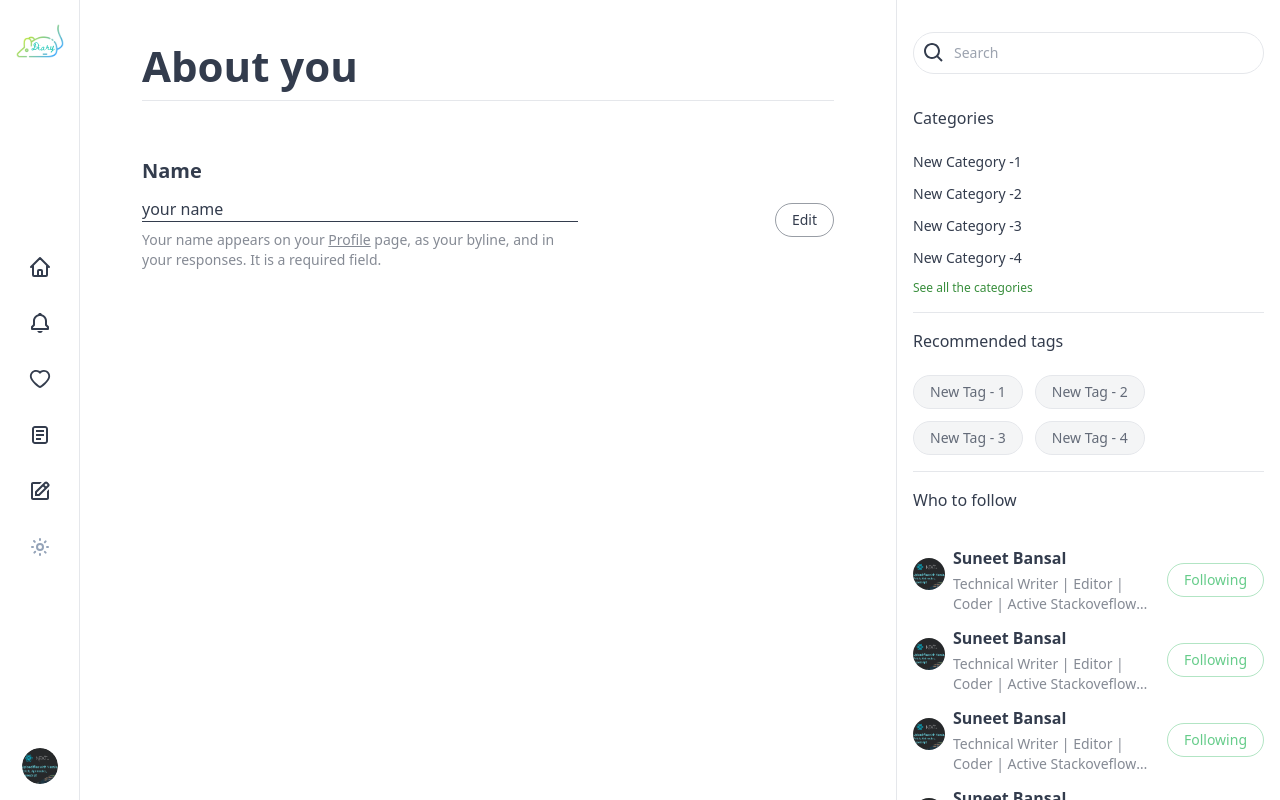
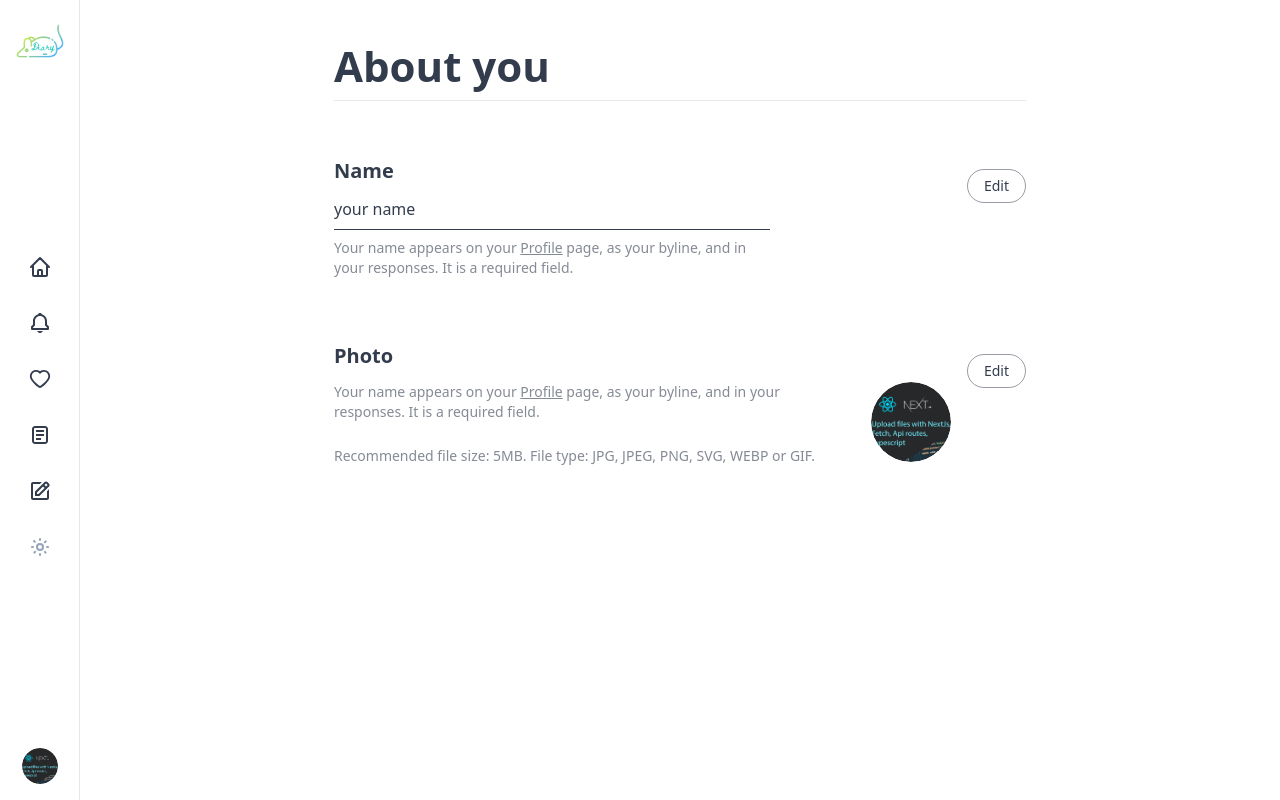
Before and after one commit to tuhinsaud4614/graphql-blog, a Next.js app in the folder frontend-web/: page /account/settings in a window 1280 px wide. Built offline with nearby package versions, Linux system fonts and the light colour scheme.

Commit message:
Page:Settings
AvatarEdit component created

```diff
--- /dev/null
+++ b/frontend-web/components/settings/AvatarEdit.tsx
@@ -0,0 +1,79 @@
+import { Button } from "components";
+import Link from "next/link";
+import { useState } from "react";
+import { ROUTES } from "utils/constants";
+import AvatarPicker from "./AvatarPicker";
+
+const className = {
+  item: "py-8 flex flex-wrap sm:flex-nowrap items-center justify-between space-y-3",
+  itemLeft: "flex-auto flex flex-col mr-4",
+  label: "mb-3 font-bold !text-xl text-neutral dark:text-neutral-dark",
+  leftBottom: "flex justify-between",
+  info: "text-neutral/60 dark:text-neutral-dark/60 text-sm",
+  itemRight: "flex self-start shrink-0",
+};
+
+export default function NameEdit() {
+  const [editable, setEditable] = useState(false);
+  const [image, setImage] = useState<File | null>(null);
+
+  return (
+    <li className={className.item}>
+      <div className={className.itemLeft}>
+        <label className={className.label}>Photo</label>
+        <div className={className.leftBottom}>
+          <div>
+            <p className={className.info}>
+              Your name appears on your{" "}
+              <Link href={ROUTES.authorProfile("2")} passHref>
+                <a aria-label="Profile" className="underline">
+                  Profile
+                </a>
+              </Link>{" "}
+              page, as your byline, and in your responses. It is a required
+              field.
+            </p>
+            <br />
+            <p className={className.info}>
+              Recommended file size: 5MB. File type: JPG, JPEG, PNG, SVG, WEBP
+              or GIF.
+            </p>
+          </div>
+          <AvatarPicker
+            editable={editable}
+            image={image ? URL.createObjectURL(image) : "/demo.png"}
+            onImageChange={(file) => {
+              setImage(file);
+            }}
+            onEdit={() => setEditable(true)}
+          />
+        </div>
+      </div>
+      <div className={className.itemRight}>
+        {editable && (
+          <Button
+            className="mr-2 text-sm"
+            type="button"
+            aria-label="Save"
+            variant="success"
+            mode="outline"
+            onClick={() => {}}
+            disabled={!image}
+          >
+            Save
+          </Button>
+        )}
+        <Button
+          className="text-sm"
+          type="button"
+          aria-label={editable ? "Cancel" : "Edit"}
+          variant="neutral"
+          mode="outline"
+          onClick={() => setEditable((prev) => !prev)}
+        >
+          {editable ? "Cancel" : "Edit"}
+        </Button>
+      </div>
+    </li>
+  );
+}
--- /dev/null
+++ b/frontend-web/components/settings/AvatarPicker.tsx
@@ -0,0 +1,86 @@
+import _ from "lodash";
+import Image from "next/image";
+import { ChangeEvent, useRef } from "react";
+import { AiOutlineCamera } from "react-icons/ai";
+import { maxFileSize } from "utils";
+import { IMAGE_MIMES } from "utils/constants";
+
+const className = {
+  root: "ml-5 shrink-0",
+  container: "w-20 h-20 rounded-full overflow-hidden relative",
+  controller: "absolute z-10 inset-0 bg-black/[54%] overflow-hidden",
+  btn: "outline-none border-none w-full h-full flex items-center justify-center text-base-100/60 hover:text-base-100",
+};
+
+interface Props {
+  image: string;
+  onImageChange(image: File): void;
+  editable: boolean;
+  onEdit(): void;
+}
+
+export default function AvatarPicker({
+  editable,
+  image,
+  onImageChange,
+  onEdit,
+}: Props) {
+  const inputRef = useRef<HTMLInputElement | null>(null);
+  const onChange = (e: ChangeEvent<HTMLInputElement>) => {
+    e.preventDefault();
+    const files = e.target.files;
+    if (files?.length) {
+      const file = files[0];
+      if (!_.has(IMAGE_MIMES, file.type) || file.size > maxFileSize(5)) {
+        return;
+      }
+      onImageChange(file);
+    }
+  };
+  return (
+    <div className={className.root}>
+      <div className={className.container}>
+        <Image
+          src={image}
+          alt="Avatar"
+          width={80}
+          height={80}
+          objectFit="cover"
+          layout="responsive"
+          className="rounded-full"
+        />
+        {editable ? (
+          <div className={className.controller}>
+            <input
+              aria-label="Choose Avatar"
+              ref={inputRef}
+              type="file"
+              accept="image/*"
+              className="hidden"
+              onChange={onChange}
+            />
+            <button
+              aria-label="Avatar picker"
+              type="button"
+              className={className.btn}
+              onClick={(e) => {
+                if (inputRef.current) {
+                  inputRef.current.click();
+                }
+              }}
+            >
+              <AiOutlineCamera size={54} />
+            </button>
+          </div>
+        ) : (
+          <button
+            aria-label="Editable"
+            type="button"
+            className="absolute z-10 inset-0 outline-none border-none w-full h-full block"
+            onClick={onEdit}
+          />
+        )}
+      </div>
+    </div>
+  );
+}
--- a/frontend-web/components/settings/NameEdit.tsx
+++ b/frontend-web/components/settings/NameEdit.tsx
@@ -8,7 +8,7 @@ const className = {
   item: "py-8 flex flex-wrap sm:flex-nowrap items-center justify-between space-y-3",
   itemLeft: "flex-auto flex flex-col max-w-md pr-3",
   info: "text-neutral/60 dark:text-neutral-dark/60 text-sm mt-2",
-  itemRight: "flex self-center shrink-0",
+  itemRight: "flex self-start shrink-0",
 };
 
 export default function NameEdit() {
@@ -19,7 +19,7 @@ export default function NameEdit() {
   useEffect(() => {
     const inputEle = inputRef.current;
     if (nameEdit && inputEle) {
-      inputEle?.focus();
+      inputEle.focus();
       inputEle.selectionStart = inputEle.value.length;
       inputEle.selectionEnd = inputEle.value.length;
     }
@@ -32,7 +32,7 @@ export default function NameEdit() {
           ref={inputRef}
           classes={{
             label: "text-left self-start font-bold !text-xl",
-            input: "!text-left",
+            input: "!text-left pb-2",
           }}
           id={nameId}
           title="Name"
--- a/frontend-web/components/settings/index.ts
+++ b/frontend-web/components/settings/index.ts
@@ -1 +1,2 @@
+export { default as SettingsAvatarEdit } from "./AvatarEdit";
 export { default as SettingsNameEdit } from "./NameEdit";
--- a/frontend-web/pages/account/settings.tsx
+++ b/frontend-web/pages/account/settings.tsx
@@ -1,5 +1,5 @@
-import { UserLayout } from "components/Layout";
-import { SettingsNameEdit } from "components/settings";
+import { LayoutContainer } from "components/Layout";
+import { SettingsAvatarEdit, SettingsNameEdit } from "components/settings";
 import { NextPage } from "next";
 
 const className = {
@@ -10,12 +10,13 @@ const className = {
 
 const SettingsPage: NextPage = () => {
   return (
-    <UserLayout>
+    <LayoutContainer>
       <h1 className={className.title}>About you</h1>
       <ul className={className.items}>
         <SettingsNameEdit />
+        <SettingsAvatarEdit />
       </ul>
-    </UserLayout>
+    </LayoutContainer>
   );
 };
 
```
